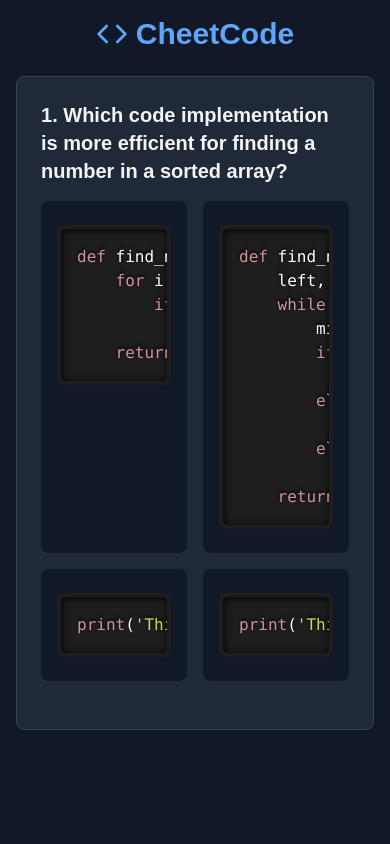
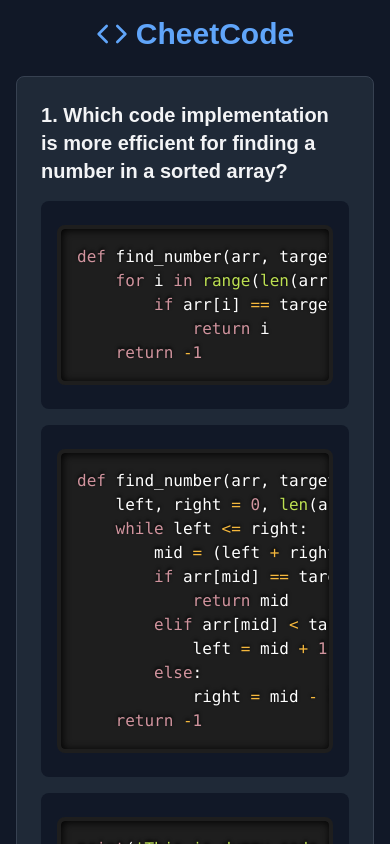
Before and after one commit to emias11/ICHACK25, a Next.js app in the folder cheetcode/: page / in a window 390 px wide. Shown: the top 844 px of the page. Built offline with nearby package versions, Linux system fonts and the light colour scheme.

Commit message:
Added stacked views for mobile

```diff
--- a/cheetcode/pages/index.tsx
+++ b/cheetcode/pages/index.tsx
@@ -124,8 +124,9 @@
                 {index + 1}. {question.question}
               </h2>
 
-              {/* Grid layout with 2 rows of 2 options */}
-              <div className="grid grid-cols-2 gap-4 mb-6">
+              <div className="grid grid-cols-1 sm:grid-cols-2 gap-4 mb-6">
+
+
           {/* Code Block A */}
           <div className="flex justify-center">
             <div
```
Lines whose indentation alone changed are shown as unchanged.
